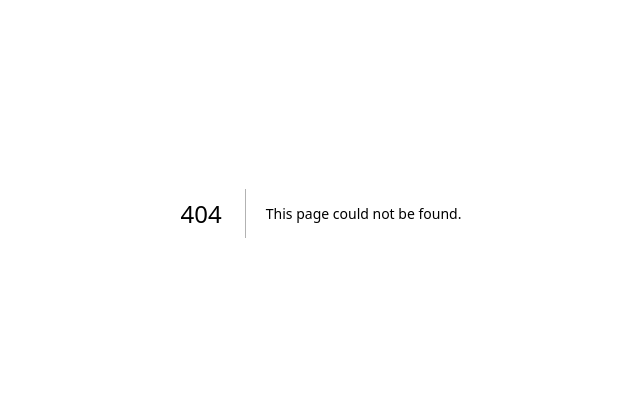
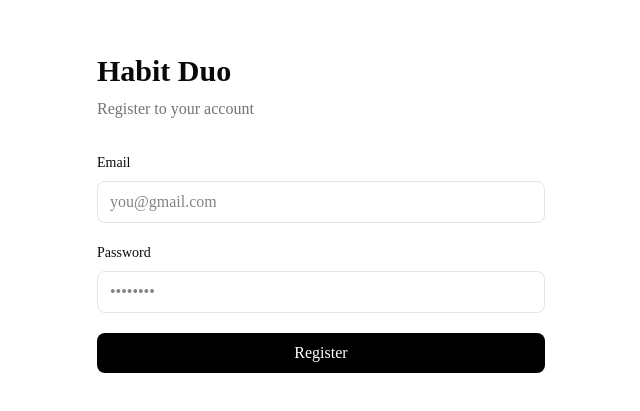
Before and after one commit to jvl-13/habit-duo, a Next.js app in the folder frontend/: page /login in a window 1280 px wide. Before the commit this address had no page. Shown: the part 187-598 px from the top of the page, without its empty margins (319-959 px from the left). Built offline with nearby package versions, Linux system fonts and the light colour scheme; no server answers.

Commit message:
add login page and connect backend

```diff
--- /dev/null
+++ b/frontend/app/login/page.tsx
@@ -0,0 +1,105 @@
+'use client';
+
+import { useState } from 'react';
+import { z } from 'zod';
+import { useForm } from 'react-hook-form';
+import { zodResolver } from '@hookform/resolvers/zod';
+import { saveToken } from '@/lib/auth/token-storage';
+import { login } from '@/lib/api/auth/auth-api';
+
+const loginSchema = z.object({
+    email: z.string().email('Invalid email'),
+    password: z.string().min(8, 'Password needs at least 8 characters'),
+});
+
+type LoginForm = z.infer<typeof loginSchema>;
+
+export default function LoginPage() {
+    const [serverError, setServerError] = useState<string | null>(null);
+
+    const {
+        register,
+        handleSubmit,
+        formState: { errors, isSubmitting },
+    } = useForm<LoginForm>({
+        resolver: zodResolver(loginSchema),
+    });
+
+    const onSubmit = async (
+        data: LoginForm,
+    ) => {
+        try {
+            setServerError(null);
+
+            const result = await login(data);
+
+            saveToken(
+                result.accessToken,
+                result.refreshToken,
+            );
+
+            console.log('Logged in user: ', result.user);
+
+            window.location.href = '/';
+
+        } catch (error) {
+            setServerError(
+                error instanceof Error ? error.message : 'Login unsuccessfully',
+            );
+        }
+    };
+
+    return (
+        <main className='flex min-h-screen items-center justify-center px-4'>
+            <div className='w-full max-w-md'>
+                <h1 className='text-3xl font-bold'>
+                    Habit Duo
+                </h1>
+
+                <p className='mt-2 text-muted-foreground'>Register to your account</p>
+
+                <form className='mt-8 space-y-5' onSubmit={handleSubmit(onSubmit)}>
+                    <div>
+                        <label htmlFor='email' className='mb-2 block text-sm font-medium'>Email</label>
+                        <input
+                            id='email'
+                            type='email'
+                            {...register('email')}
+                            className='w-full rounded-md border px-3 py-2'
+                            placeholder='you@gmail.com'
+                        />
+
+                        {errors.email && (
+                            <p className='mt-1 text-sm yexy-red-500'>{errors.email.message}</p>
+                        )}
+                    </div>
+
+                    <div>
+                        <label htmlFor='password' className='mb-2 block text-sm font-medium'>Password</label>
+                        <input
+                            id='password'
+                            type='password'
+                            {...register('password')}
+                            className='w-full rounded-md border px-3 py-2'
+                            placeholder='••••••••'
+                        />
+
+                        {errors.password && (
+                            <p className='mt-1 text-sm text-red-500'>{errors.password.message}</p>
+                        )}
+                    </div>
+
+                    {serverError && (
+                        <p className='rounded-md bg-red-50 p-3 text-sm text-red-600'>{serverError}</p>
+                    )}
+
+                    <button type='submit' disabled={isSubmitting} className='w-full rounded-md bg-black px-4 py-2 text-white disabled:opacity-50'>
+                        {isSubmitting ? 'Registering...' : 'Register'}
+                    </button>
+                </form>
+
+            </div>
+
+        </main>
+    )
+}
--- /dev/null
+++ b/frontend/lib/api/auth/auth-api.ts
@@ -0,0 +1,26 @@
+import { apiFetch } from '../client';
+import { AuthResponse, LoginRequest, ReigsterRequest, User } from './type';
+
+export function login (data: LoginRequest) {
+    return apiFetch<AuthResponse>(
+        '/auth/login',
+        {
+            method: 'POST',
+            body: JSON.stringify(data),
+        },
+    );
+}
+
+export function register (data: ReigsterRequest) {
+    return apiFetch<AuthResponse>(
+        '/auth/register',
+        {
+            method: 'POST',
+            body: JSON.stringify(data),
+        },
+    );
+}
+
+export function getMe() {
+    return apiFetch<User>('/auth/me');
+}
--- /dev/null
+++ b/frontend/lib/api/auth/type.ts
@@ -0,0 +1,24 @@
+export interface User{
+    id: string;
+    email: string;
+    name: string;
+    avatarUrl: string | null;
+    createAt?: string;
+}
+
+export interface LoginRequest {
+    email: string;
+    password: string;
+}
+
+export interface ReigsterRequest {
+    email: string;
+    name: string;
+    password: string;
+}
+
+export interface AuthResponse {
+    user: User;
+    accessToken: string;
+    refreshToken: string;
+}
--- /dev/null
+++ b/frontend/lib/api/client.ts
@@ -0,0 +1,36 @@
+import { getAccessToken } from "../auth/token-storage";
+
+const API_URL = process.env.NEXT_PUBLIC_API_URL;
+
+export async function apiFetch<T>(path: string, options?: RequestInit): Promise<T> {
+    const accessToken = getAccessToken();
+
+    const headers = new Headers(options?.headers);
+
+    headers.set('Content-Type', 'application/json');
+
+    if (accessToken) {
+        headers.set(
+            'Authorization',
+            `Bearer ${accessToken}`,
+        )
+    }
+
+    const response = await fetch(
+        `${API_URL}${path}`,
+        {
+            ...options,
+            headers,
+        },
+    );
+
+    const data = await response.json().catch(() => null);
+
+    if (!response.ok) {
+        throw new Error(
+            data?.message ?? 'Something went wrong',
+        );
+    }
+
+    return data as T;
+}
--- /dev/null
+++ b/frontend/lib/auth/token-storage.ts
@@ -0,0 +1,27 @@
+const ACCESS_TOKEN_KEY = 'habit_duo_access_token';
+const REFRESH_TOKEN_KEY = 'habit_duo_refresh_token';
+
+export function saveToken(accessToken: string, refreshToken: string) {
+    localStorage.setItem(
+        ACCESS_TOKEN_KEY,
+        accessToken,
+    );
+
+    localStorage.setItem(
+        REFRESH_TOKEN_KEY,
+        refreshToken,
+    );
+}
+
+export function getAccessToken() {
+    return localStorage.getItem(ACCESS_TOKEN_KEY);
+}
+
+export function getRefreshToken() {
+    return localStorage.getItem(REFRESH_TOKEN_KEY);
+}
+
+export function clearTokens() {
+    localStorage.removeItem(ACCESS_TOKEN_KEY);
+    localStorage.removeItem(REFRESH_TOKEN_KEY);
+}
--- a/frontend/lib/utils.ts
+++ /dev/null
@@ -1 +0,0 @@
-export { cn } from "cn"
```
Also changed, not shown: 1 other file (tests, documents, lock files or other folders).
